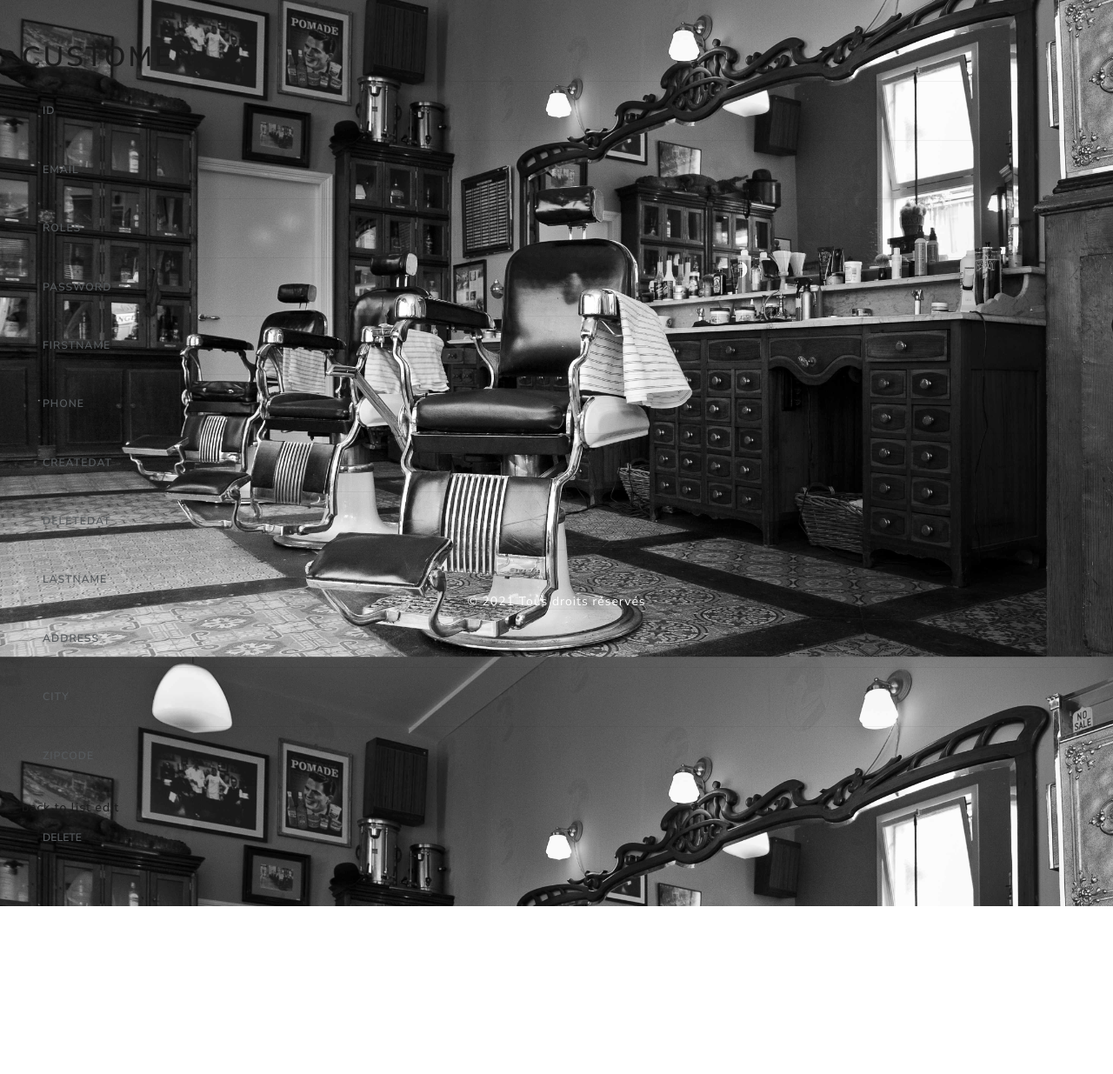
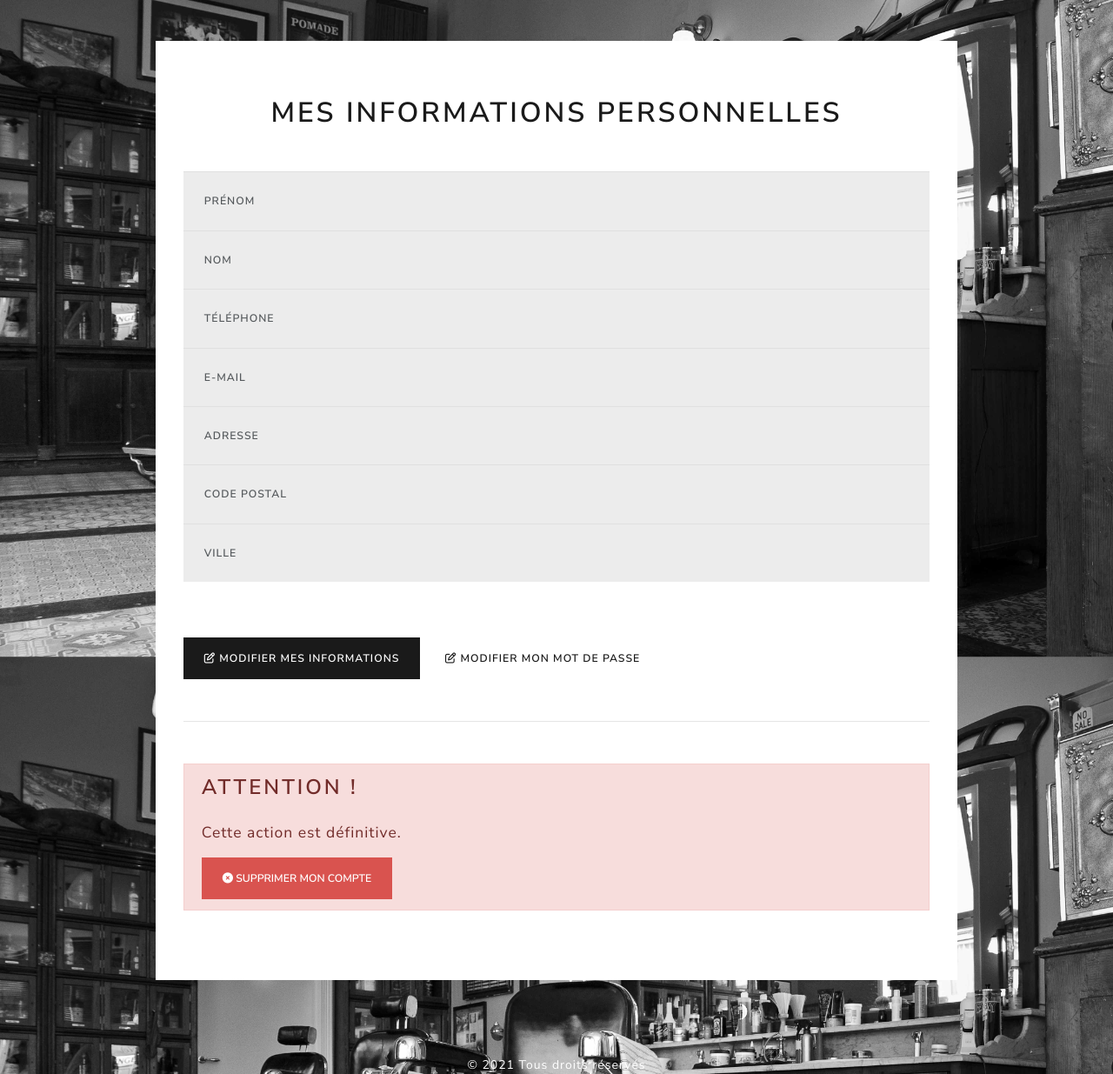
Before and after one commit to dacostal/barber, a Symfony app: template templates/customer/read.html.twig in a window 1280 px wide. Shown: the part 98-1333 px from the top of the page at 87% size. Before the commit the page ends 1140 px from the top, so only its background shows below. Run offline with Twig, Linux system fonts and the light colour scheme; the template is opened without the code that fills it, so the values that code supplies are empty; some libraries are stand-ins or nearby versions.

Commit message:
add read + update customer account

```diff
--- a/templates/customer/_delete_form.html.twig
+++ b/templates/customer/_delete_form.html.twig
@@ -1,5 +1,15 @@
-<form method="post" action="{{ path('customer_delete', {'id': customer.id}) }}" onsubmit="return confirm('Are you sure you want to delete this item?');">
-    <input type="hidden" name="_method" value="DELETE">
-    <input type="hidden" name="_token" value="{{ csrf_token('delete' ~ customer.id) }}">
-    <button class="btn">Delete</button>
-</form>
+<div class="alert alert-danger">
+    <h3 class="mb-4 alert-heading">Attention !</h3>
+
+    <p class="lead">Cette action est définitive.</p>
+
+    <form method="post" action="{{ path('customer_delete', {'id': customer.id}) }}"
+          onsubmit="return confirm('Êtes-vous sûr de vouloir supprimer votre compte ?');">
+
+        <input type="hidden" name="_method" value="DELETE">
+        <input type="hidden" name="_token" value="{{ csrf_token('delete' ~ customer.id) }}">
+        <button class="btn btn-danger" type="submit">
+            <em class="fas fa-times-circle"></em> Supprimer mon compte
+        </button>
+    </form>
+</div>
--- a/templates/customer/create.html.twig
+++ b/templates/customer/create.html.twig
@@ -6,6 +6,10 @@
     <style>
         label.required:after {
             content: "*";
+        }
+
+        footer{
+            position: static !important;
         }
     </style>
 {% endblock %}
--- a/templates/customer/read.html.twig
+++ b/templates/customer/read.html.twig
@@ -1,66 +1,65 @@
 {% extends 'base.html.twig' %}
 
-{% block title %}Customer{% endblock %}
+{% block title %}{{ parent() }}Mon compte{% endblock %}
+
+{% block stylesheets %}
+    <style>
+        footer{
+            position: static !important;
+        }
+    </style>
+{% endblock %}
 
 {% block body %}
-    <h1>Customer</h1>
+    <div class="w-75 mx-auto jumbotron bg-white">
+        <h1 class="mb-5 text-center">Mes informations personnelles</h1>
 
-    <table class="table">
+        {% for message in app.flashes('success') %}
+            <p class="text-success">{{ message }}</p>
+        {% endfor %}
+
+        <table class="table table-active">
             <tbody>
                 <tr>
-                <th>Id</th>
-                <td>{{ customer.id }}</td>
+                    <th>Prénom</th>
+                    <td>{{ customer.firstName }}</td>
                 </tr>
                 <tr>
-                <th>Email</th>
+                    <th>Nom</th>
+                    <td>{{ customer.lastName }}</td>
+                </tr>
+                <tr>
+                    <th>Téléphone</th>
+                    <td>{{ customer.phone }}</td>
+                </tr>
+                <tr>
+                    <th>E-mail</th>
                     <td>{{ customer.email }}</td>
                 </tr>
                 <tr>
-                <th>Roles</th>
-                <td>{{ customer.roles ? customer.roles|json_encode : '' }}</td>
-            </tr>
-            <tr>
-                <th>Password</th>
-                <td>{{ customer.password }}</td>
-            </tr>
-            <tr>
-                <th>FirstName</th>
-                <td>{{ customer.firstName }}</td>
-            </tr>
-            <tr>
-                <th>Phone</th>
-                <td>{{ customer.phone }}</td>
-            </tr>
-            <tr>
-                <th>CreatedAt</th>
-                <td>{{ customer.createdAt ? customer.createdAt|date('Y-m-d H:i:s') : '' }}</td>
-            </tr>
-            <tr>
-                <th>DeletedAt</th>
-                <td>{{ customer.deletedAt ? customer.deletedAt|date('Y-m-d H:i:s') : '' }}</td>
-            </tr>
-            <tr>
-                <th>LastName</th>
-                <td>{{ customer.lastName }}</td>
-            </tr>
-            <tr>
-                <th>Address</th>
+                    <th>Adresse</th>
                     <td>{{ customer.address }}</td>
                 </tr>
                 <tr>
-                <th>City</th>
-                <td>{{ customer.city }}</td>
+                    <th>Code postal</th>
+                    <td>{{ customer.zipcode }}</td>
                 </tr>
                 <tr>
-                <th>Zipcode</th>
-                <td>{{ customer.zipcode }}</td>
+                    <th>Ville</th>
+                    <td>{{ customer.city }}</td>
                 </tr>
             </tbody>
         </table>
 
-    <a href="{{ path('customer_index') }}">back to list</a>
+        <a class="btn btn-primary mt-5" href="{{ path('customer_update', {'id': customer.id}) }}">
+            <em class="far fa-edit"></em> Modifier mes informations
+        </a>
+        <a class="btn btn-secondary mt-5" href="{{ path('customer_update_pwd', {'id': customer.id}) }}">
+            <em class="far fa-edit"></em> Modifier mon mot de passe
+        </a>
 
-    <a href="{{ path('customer_edit', {'id': customer.id}) }}">edit</a>
+        <hr class="my-5">
 
         {{ include('customer/_delete_form.html.twig') }}
+    </div>
 {% endblock %}
--- a/templates/fragments/navbar.html.twig
+++ b/templates/fragments/navbar.html.twig
@@ -30,7 +30,7 @@
                 </a>
             </li>
             <li class="nav-item">
-                <a class="nav-link" href="#">
+                <a class="nav-link" href="{{ app.user ? path('reservation') : path('app_login') }}">
                     <em class="fas fa-calendar-alt"></em> Prendre rendez-vous
                 </a>
             </li>
@@ -45,7 +45,7 @@
                     </a>
 
                     {% if app.user %}
-                        <a class="dropdown-item" href="#">
+                        <a class="dropdown-item" href="{{ path('customer_read', {'id': app.user.id}) }}">
                             <em class="far fa-user"></em> Mon compte
                         </a>
                         <a class="dropdown-item" href="{{ path('app_logout') }}">
```
Also changed, not shown: src/Controller/CustomerController.php (+57 -15 lines), src/Form/CustomerUpdatePwdType.php (added, +46 -0 lines), src/Form/CustomerUpdateType.php (added, +72 -0 lines), templates/customer/index.html.twig (deleted, +0 -55 lines), templates/customer/update.html.twig (+49 -5 lines), templates/customer/update_pwd.html.twig (added, +47 -0 lines). Lines whose indentation alone changed are shown as unchanged.
